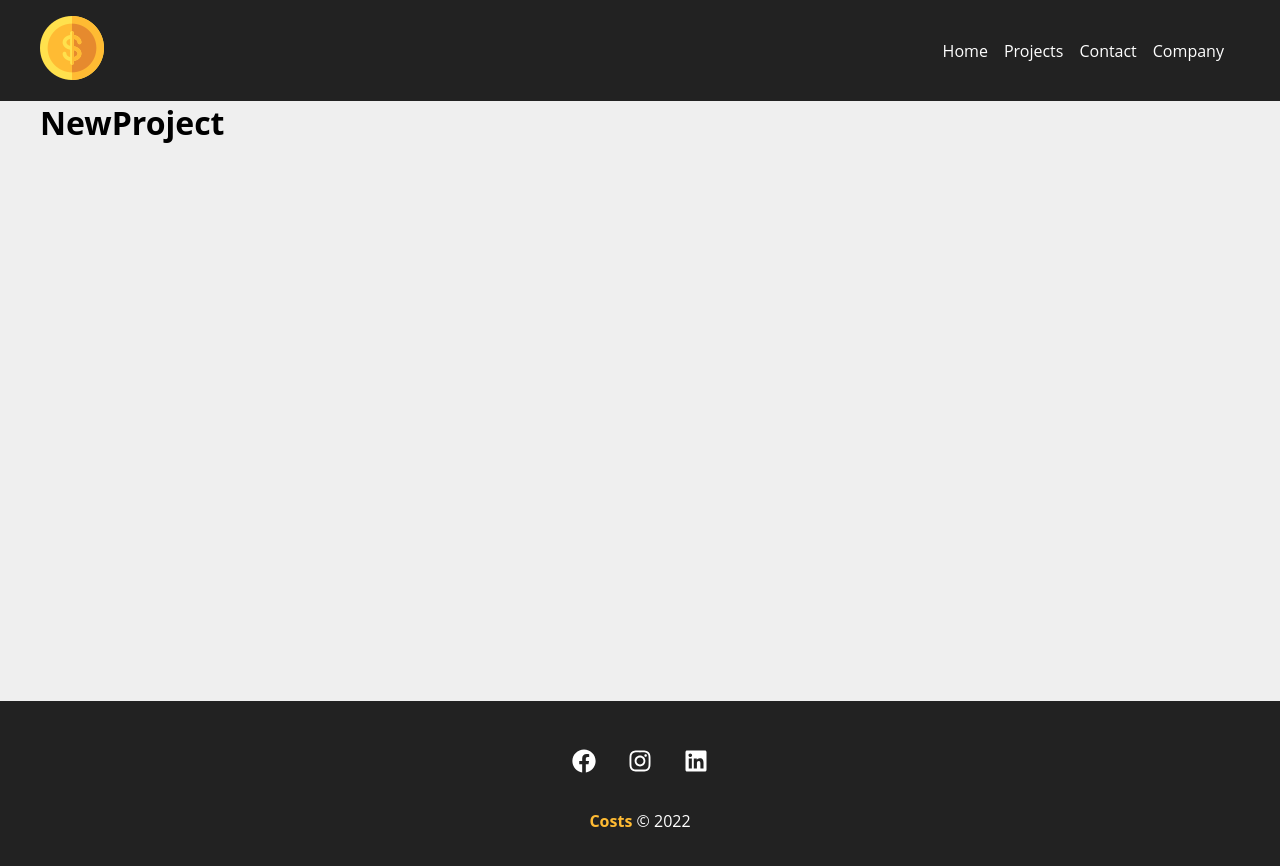
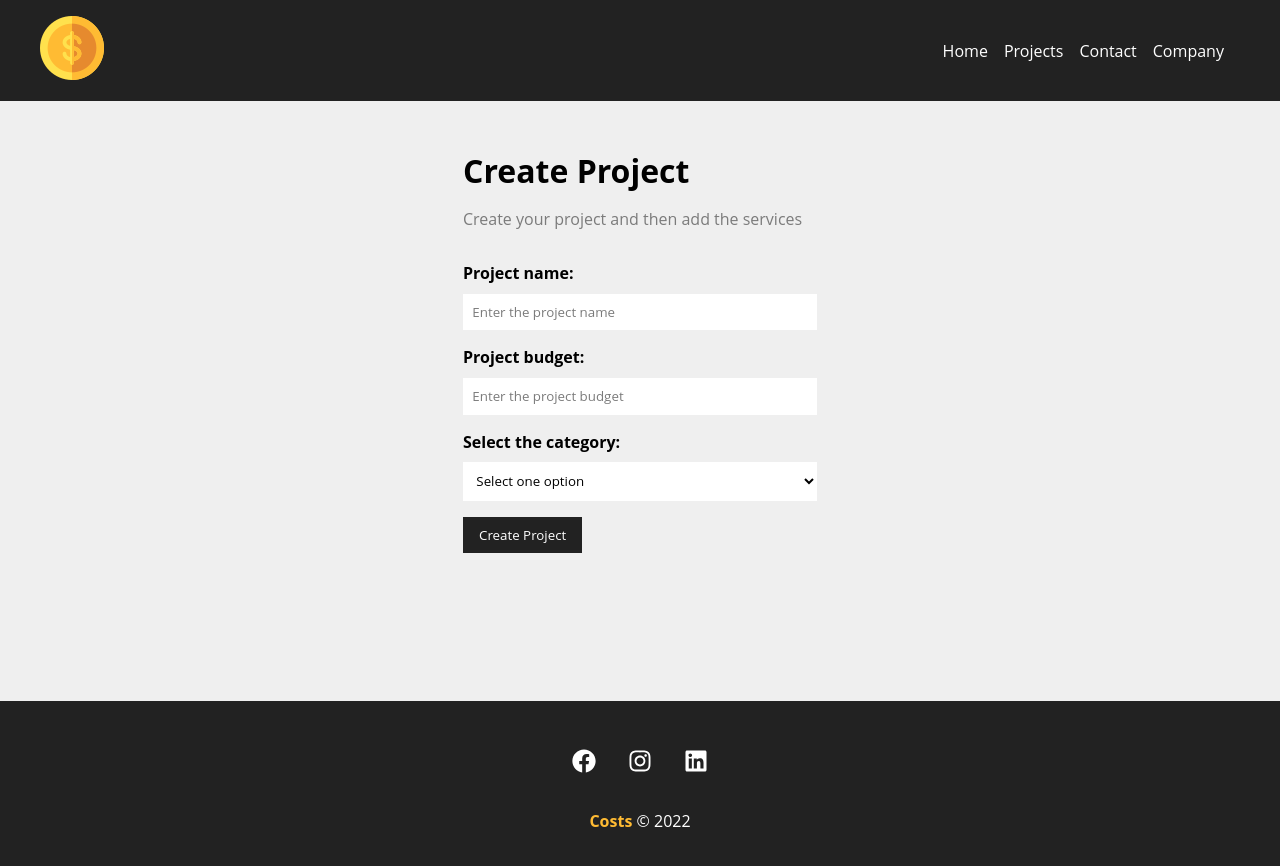
Before and after one commit to Guihenr1/costs, a JavaScript app: page /newproject in a window 1280 px wide. Shown: the top 866 px of the page. Built offline with nearby package versions, Linux system fonts and the light colour scheme; the HTML template or start-up script is replaced by a standard one.

Commit message:
Home components

```diff
--- /dev/null
+++ b/src/components/form/Input.js
@@ -0,0 +1,19 @@
+import styles from "./Input.module.css";
+
+function Input({ type, text, name, placeholder, handleOnChange, value }) {
+  return (
+    <div className={styles.form_control}>
+      <label htmlFor={name}>{text}:</label>
+      <input
+        type={type}
+        name={name}
+        id={name}
+        placeholder={placeholder}
+        onChange={handleOnChange}
+        value={value}
+      />
+    </div>
+  );
+}
+
+export default Input;
--- /dev/null
+++ b/src/components/form/Input.module.css
@@ -0,0 +1,20 @@
+.form_control {
+  display: flex;
+  flex-direction: column;
+  margin-bottom: 1em;
+}
+
+.form_control label {
+  margin-bottom: 0.6em;
+  font-weight: bold;
+}
+
+.form_control input {
+  padding: 0.7em;
+  border-radius: 0;
+  border: none;
+}
+
+.form_control input::placeholder {
+  color: #7b7b7b;
+}
--- /dev/null
+++ b/src/components/form/Select.js
@@ -0,0 +1,14 @@
+import styles from "./Select.module.css";
+
+function Select({ type, text, name, placeholder, handleOnChange, value }) {
+  return (
+    <div className={styles.form_control}>
+      <label htmlFor={name}>{text}:</label>
+      <select name={name} id={name}>
+        <option>Select one option</option>
+      </select>
+    </div>
+  );
+}
+
+export default Select;
--- /dev/null
+++ b/src/components/form/Select.module.css
@@ -0,0 +1,17 @@
+.form_control {
+  display: flex;
+  flex-direction: column;
+  margin-bottom: 1em;
+}
+
+.form_control label {
+  margin-bottom: 0.6em;
+  font-weight: bold;
+}
+
+.form_control select {
+  padding: 0.7em;
+  border-radius: 0;
+  border: none;
+  background-color: #fff;
+}
--- /dev/null
+++ b/src/components/form/SubmitButton.js
@@ -0,0 +1,11 @@
+import styles from "./SubmitButton.module.css";
+
+function SubmitButton({ text }) {
+  return (
+    <div>
+      <button className={styles.btn}>{text}</button>
+    </div>
+  );
+}
+
+export default SubmitButton;
--- /dev/null
+++ b/src/components/form/SubmitButton.module.css
@@ -0,0 +1,13 @@
+.btn {
+  background-color: #222;
+  color: #fff;
+  padding: 0.7em 1.2em;
+  text-decoration: none;
+  transition: 0.5s;
+  cursor: pointer;
+  border: none;
+}
+
+.btn:hover {
+  color: #ffbb33;
+}
--- a/src/components/pages/NewProject.js
+++ b/src/components/pages/NewProject.js
@@ -1,7 +1,14 @@
+import ProjectForm from "../project/ProjectForm";
+import styles from "./NewProject.module.css";
+
 function NewProject() {
-    return (
-        <h1>NewProject</h1>
-    )
+  return (
+    <div className={styles.newproject_container}>
+      <h1>Create Project</h1>
+      <p>Create your project and then add the services</p>
+      <ProjectForm btnText="Create Project" />
+    </div>
+  );
 }
 
-export default NewProject
+export default NewProject;
--- /dev/null
+++ b/src/components/pages/NewProject.module.css
@@ -0,0 +1,13 @@
+.newproject_container {
+    width: 450px;
+    margin: 0 auto;
+    padding: 3em;
+}
+
+.newproject_container h1 {
+    margin-bottom: 0.5em;
+}
+
+.newproject_container p {
+    color: #7b7b7b;
+}
--- /dev/null
+++ b/src/components/project/ProjectForm.js
@@ -0,0 +1,27 @@
+import Input from "../form/Input";
+import Select from "../form/Select";
+import SubmitButton from "../form/SubmitButton";
+import styles from "./ProjectForm.module.css";
+
+function ProjectForm({ btnText }) {
+  return (
+    <form className={styles.form}>
+      <Input
+        type="text"
+        text="Project name"
+        name="name"
+        placeholder="Enter the project name"
+      />
+      <Input
+        type="number"
+        text="Project budget"
+        name="budget"
+        placeholder="Enter the project budget"
+      />
+      <Select name="category_id" text="Select the category" />
+      <SubmitButton text={btnText} />
+    </form>
+  );
+}
+
+export default ProjectForm;
--- /dev/null
+++ b/src/components/project/ProjectForm.module.css
@@ -0,0 +1,4 @@
+.form {
+    width: 100%;
+    margin: 2em 0;
+}
```
